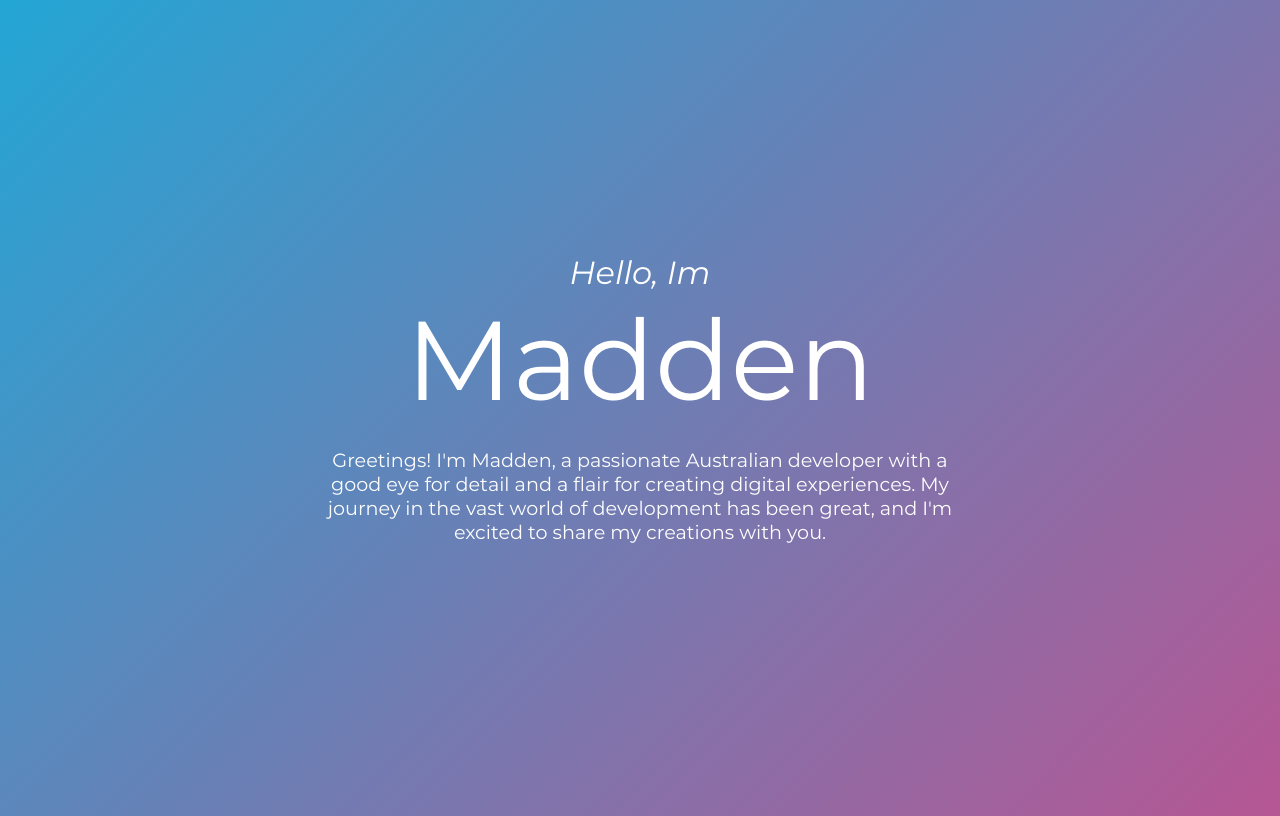
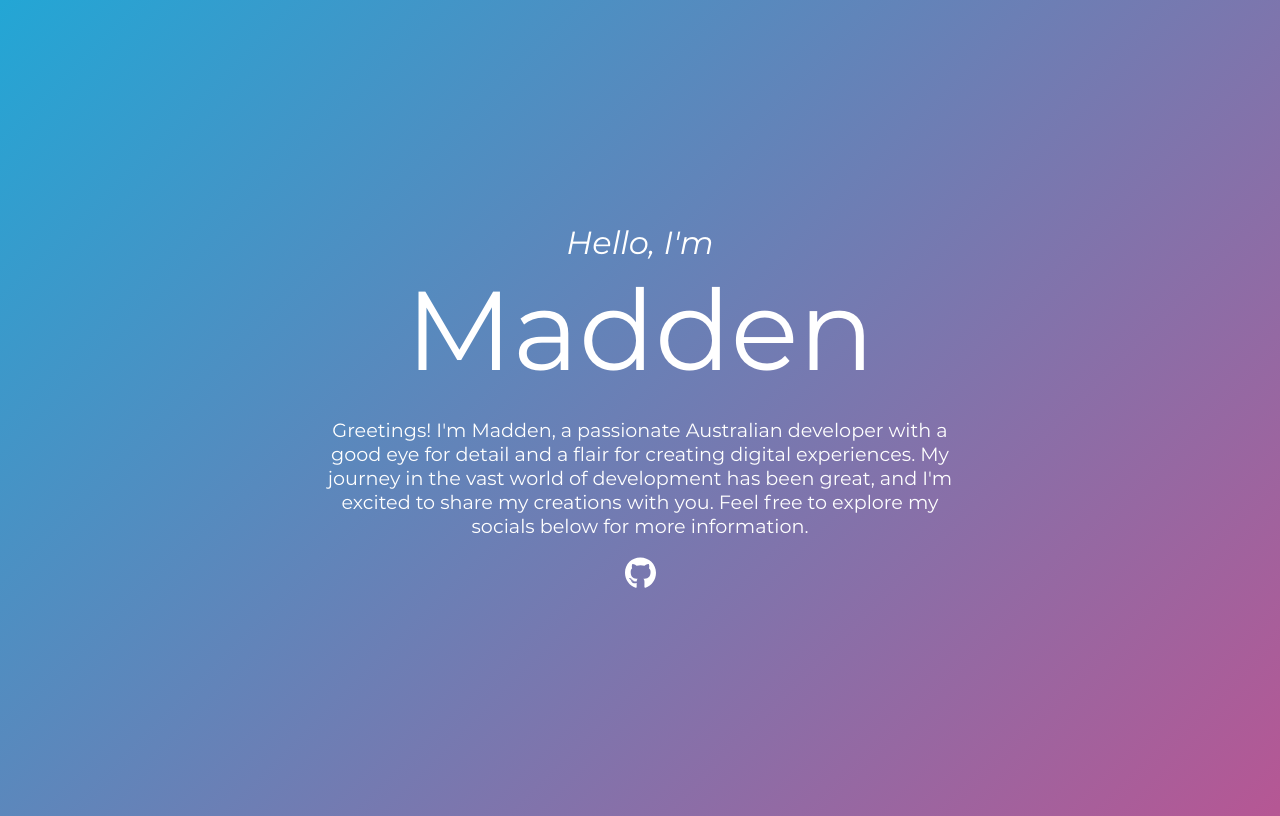
Before and after one commit to maddenwoolfall/maddenwoolfall.github.io, a plain HTML site: page index.html in a window 1280 px wide. Drawn offline with Linux system fonts and the light colour scheme.

Commit message:
Update index.html

```diff
--- a/index.html
+++ b/index.html
@@ -9,10 +9,18 @@
     <link rel="icon" type="image/x-icon" href="images/favicon.png">
   </head>
   <body>
-    <h1>Hello, Im</h1>
+
+    <h1>Hello, I'm</h1>
+
     <h2>Madden</h2>
+
     <p>
-      Greetings! I'm Madden, a passionate Australian developer with a good eye for detail and a flair for creating digital experiences. My journey in the vast world of development has been great, and I'm excited to share my creations with you.
+      Greetings! I'm Madden, a passionate Australian developer with a good eye for detail and a flair for creating digital experiences. My journey in the vast world of development has been great, and I'm excited to share my creations with you. Feel free to explore my socials below for more information.
     </p>
+
+    <a href="https://github.com/maddenwoolfall" target="_blank" rel="noopener noreferrer">
+      <svg xmlns="http://www.w3.org/2000/svg" height="2em" viewBox="0 0 496 512"> <style>svg{fill:#ffffff}</style><path d="M165.9 397.4c0 2-2.3 3.6-5.2 3.6-3.3.3-5.6-1.3-5.6-3.6 0-2 2.3-3.6 5.2-3.6 3-.3 5.6 1.3 5.6 3.6zm-31.1-4.5c-.7 2 1.3 4.3 4.3 4.9 2.6 1 5.6 0 6.2-2s-1.3-4.3-4.3-5.2c-2.6-.7-5.5.3-6.2 2.3zm44.2-1.7c-2.9.7-4.9 2.6-4.6 4.9.3 2 2.9 3.3 5.9 2.6 2.9-.7 4.9-2.6 4.6-4.6-.3-1.9-3-3.2-5.9-2.9zM244.8 8C106.1 8 0 113.3 0 252c0 110.9 69.8 205.8 169.5 239.2 12.8 2.3 17.3-5.6 17.3-12.1 0-6.2-.3-40.4-.3-61.4 0 0-70 15-84.7-29.8 0 0-11.4-29.1-27.8-36.6 0 0-22.9-15.7 1.6-15.4 0 0 24.9 2 38.6 25.8 21.9 38.6 58.6 27.5 72.9 20.9 2.3-16 8.8-27.1 16-33.7-55.9-6.2-112.3-14.3-112.3-110.5 0-27.5 7.6-41.3 23.6-58.9-2.6-6.5-11.1-33.3 2.6-67.9 20.9-6.5 69 27 69 27 20-5.6 41.5-8.5 62.8-8.5s42.8 2.9 62.8 8.5c0 0 48.1-33.6 69-27 13.7 34.7 5.2 61.4 2.6 67.9 16 17.7 25.8 31.5 25.8 58.9 0 96.5-58.9 104.2-114.8 110.5 9.2 7.9 17 22.9 17 46.4 0 33.7-.3 75.4-.3 83.6 0 6.5 4.6 14.4 17.3 12.1C428.2 457.8 496 362.9 496 252 496 113.3 383.5 8 244.8 8zM97.2 352.9c-1.3 1-1 3.3.7 5.2 1.6 1.6 3.9 2.3 5.2 1 1.3-1 1-3.3-.7-5.2-1.6-1.6-3.9-2.3-5.2-1zm-10.8-8.1c-.7 1.3.3 2.9 2.3 3.9 1.6 1 3.6.7 4.3-.7.7-1.3-.3-2.9-2.3-3.9-2-.6-3.6-.3-4.3.7zm32.4 35.6c-1.6 1.3-1 4.3 1.3 6.2 2.3 2.3 5.2 2.6 6.5 1 1.3-1.3.7-4.3-1.3-6.2-2.2-2.3-5.2-2.6-6.5-1zm-11.4-14.7c-1.6 1-1.6 3.6 0 5.9 1.6 2.3 4.3 3.3 5.6 2.3 1.6-1.3 1.6-3.9 0-6.2-1.4-2.3-4-3.3-5.6-2z"/></svg>
+    </a>
+
   </body>
 </html>
```
